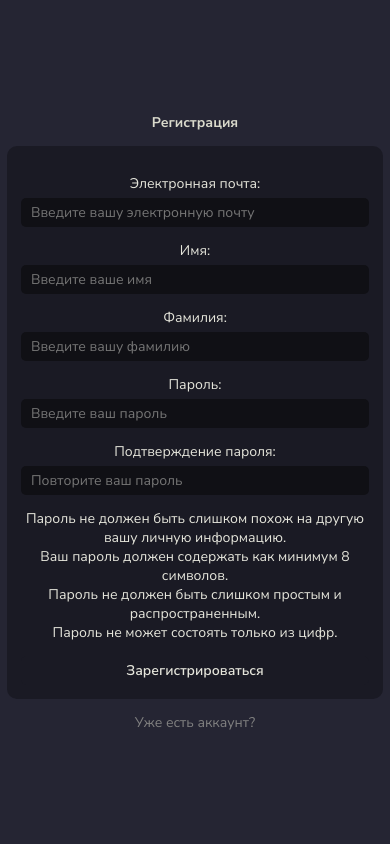
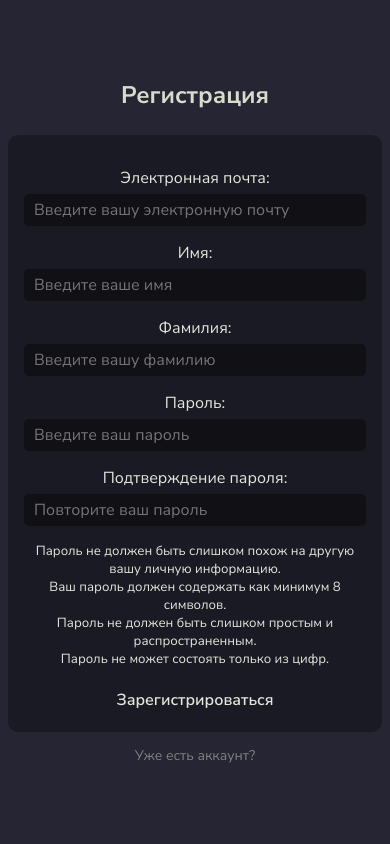
Before and after one commit to MichaelBogdanov/vibetalk, a Django app: page /register/ in a window 390 px wide. Run offline with Django 4.2, Linux system fonts and the light colour scheme; some libraries are stand-ins or nearby versions.

Commit message:
Изменены стили

```diff
--- a/website/static/styles/style.css
+++ b/website/static/styles/style.css
@@ -775,9 +775,6 @@ main {
 }
 
 @media screen and ((max-width: 1000px) or (max-height: 880px)) {
-  * {
-    font-size: 16px !important;
-  }
   #message-form {
     grid-template-columns: 1fr min-content !important;
     grid-template-rows: 1fr 1fr;
@@ -920,9 +917,6 @@ main {
   }
 }
 @media screen and (max-width: 500px) {
-  * {
-    font-size: 14px !important;
-  }
   .content h2 {
     font-size: 1.5em !important;
   }
--- a/website/static/styles/style.sass
+++ b/website/static/styles/style.sass
@@ -1,6 +1,7 @@
 @import url('https://fonts.googleapis.com/css2?family=Nunito+Sans:ital,opsz,wght@0,6..12,200..1000;1,6..12,200..1000&display=swap')
 // #252533
 $color_main: #252533
+$font-size: 16px
 
 *
     margin: 0
@@ -12,7 +13,7 @@ $color_main: #252533
     font-style: normal
     font-variation-settings: "wdth" 100, "YTLC" 500
     color: invert($color_main)
-    font-size: 16px
+    font-size: $font-size
     word-break: break-word
 
 
@@ -641,8 +642,6 @@ main
 
 
 @media screen and ((max-width: 1000px) or (max-height: 880px))
-    *
-        font-size: 16px !important
     #message-form
         grid-template-columns: 1fr min-content !important
         grid-template-rows: 1fr 1fr
@@ -753,8 +752,6 @@ main
                 grid-column: span 1 !important
 
 @media screen and (max-width: 500px)
-    *
-        font-size: 14px !important
     .content
         h2
             font-size: 1.5em !important
```
Also changed, not shown: 1 other file.
